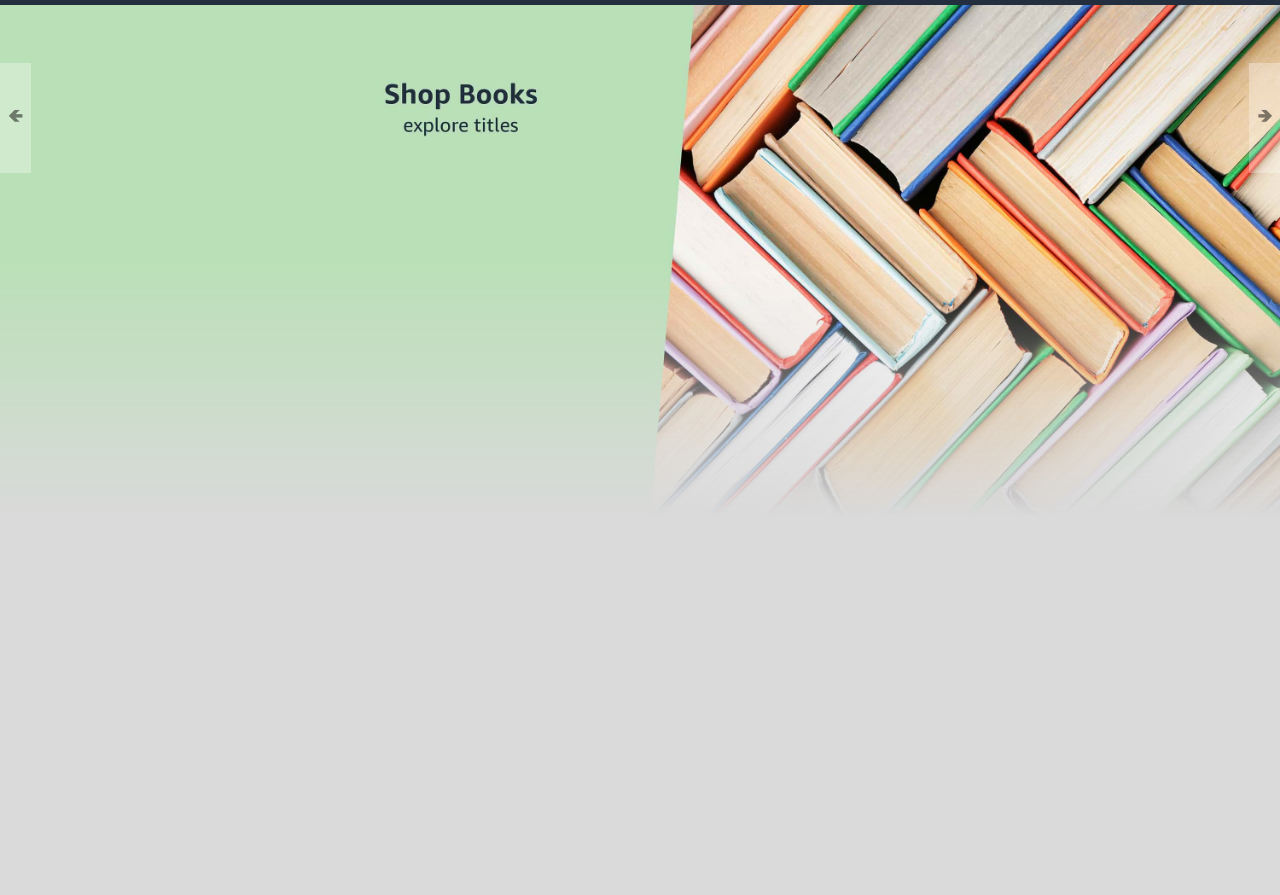
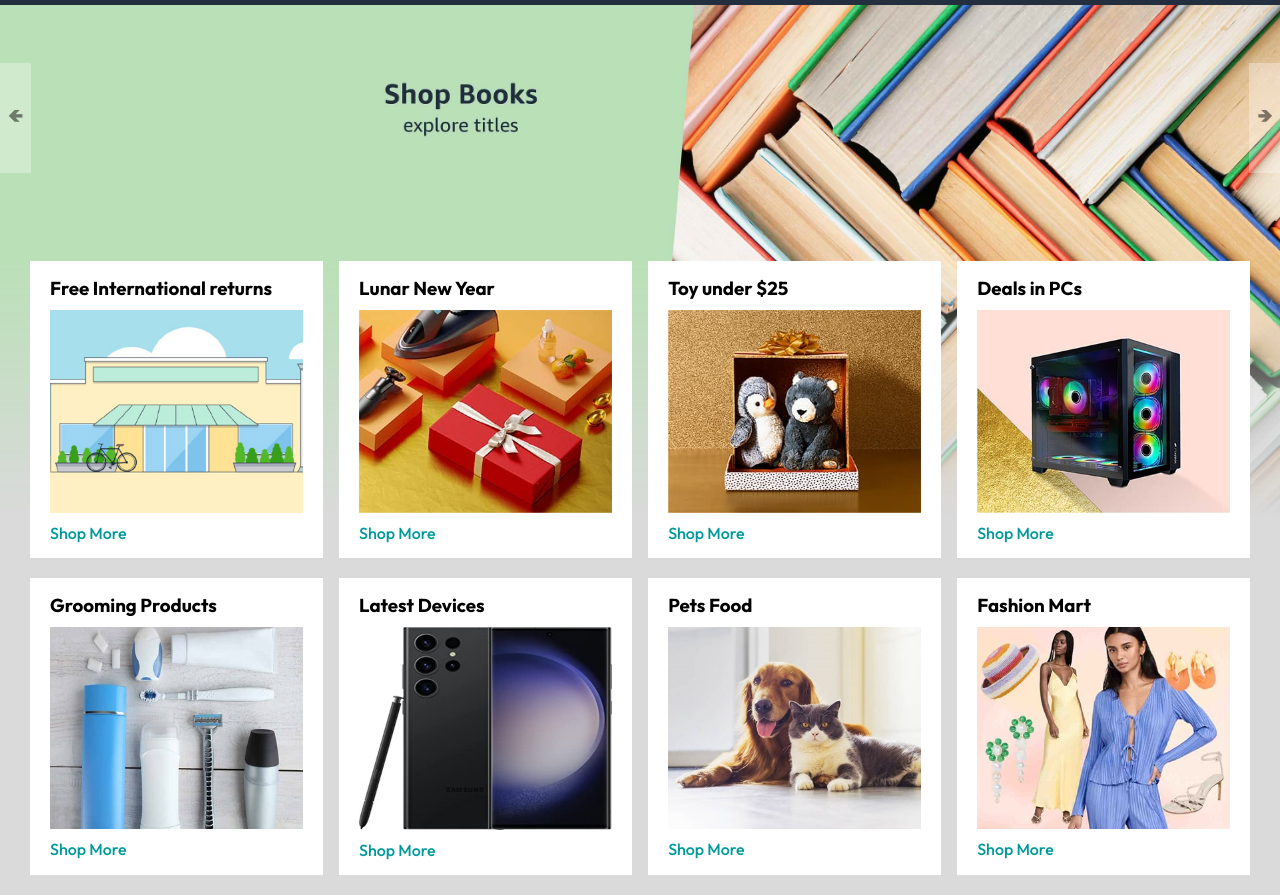
Before and after one commit to syful2021/Amazon-clone, a plain HTML site: page index.html in a window 1280 px wide. Shown: the part 97-992 px from the top of the page. Before the commit the page ends 800 px from the top, so only its background shows below. Drawn offline with Linux system fonts and the light colour scheme.

Commit message:
Box-row: two box-row added avobe of header slider;

```diff
--- a/index.html
+++ b/index.html
@@ -75,6 +75,58 @@
         </ul>
     </div>
         <!-- Header slider End-->
+        <!--Two Box-row -->
+
+    <div class="box-row header-box">
+        <div class="box-col">
+            <h3>Free International returns</h3>
+            <img src="assets/box1-1.jpg" alt="box-1.png">
+            <a href="#">Shop More</a>
+        </div>
+        <div class="box-col">
+            <h3>Lunar New Year</h3>
+            <img src="assets/box1-2.jpg" alt="box-1.png">
+            <a href="#">Shop More</a>
+        </div>
+        <div class="box-col">
+            <h3>Toy under $25</h3>
+            <img src="assets/box1-3.jpg" alt="box-1.png">
+            <a href="#">Shop More</a>
+        </div>
+        <div class="box-col">
+            <h3>Deals in PCs</h3>
+            <img src="assets/box1-4.jpg" alt="box-1.png">
+            <a href="#">Shop More</a>
+        </div>
+    </div>
+    <div class="box-row ">
+        <div class="box-col">
+            <h3>Grooming Products</h3>
+            <img src="assets/box2-1.jpg" alt="box-1.png">
+            <a href="#">Shop More</a>
+        </div>
+        <div class="box-col">
+            <h3>Latest Devices</h3>
+            <img src="assets/box2-2.jpg" alt="box-1.png">
+            <a href="#">Shop More</a>
+        </div>
+        <div class="box-col">
+            <h3>Pets Food</h3>
+            <img src="assets/box2-3.jpg" alt="box-1.png">
+            <a href="#">Shop More</a>
+        </div>
+        <div class="box-col">
+            <h3>Fashion Mart</h3>
+            <img src="assets/box2-4.jpg" alt="box-1.png">
+            <a href="#">Shop More</a>
+        </div>
+    </div>
+        <!--Two box-row end -->
+
+
+
+
+
 
     <script src="script.js"></script>
 </body>
--- a/style.css
+++ b/style.css
@@ -122,3 +122,28 @@ nav{
 .control_next{
     right: 0;
 }
+.box-row{
+    display: flex;
+    flex-wrap: wrap;
+    row-gap: 20px;
+    justify-content: space-between;
+    margin: 20px 30px;
+}
+.box-col{
+    display: flex;
+    flex-direction: column;
+    gap: 10px;
+    padding: 15px 20px;
+    background: #fff;
+    max-width: 24%;
+    min-height: 200px;
+    z-index: 1;
+}
+.box-col a{
+    font: 30px;
+    color: #009999;
+    font-weight: 500;
+}
+.header-box{
+    margin-top: -20vw;
+}
```
